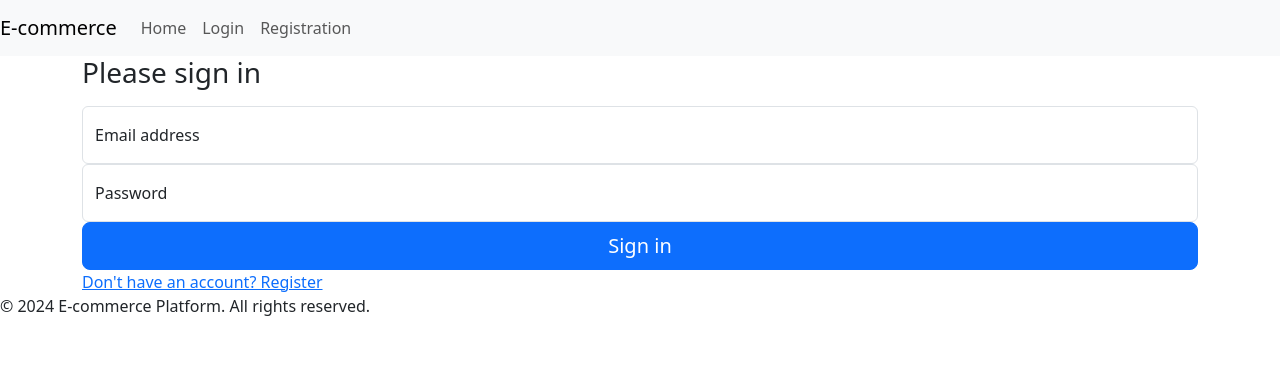
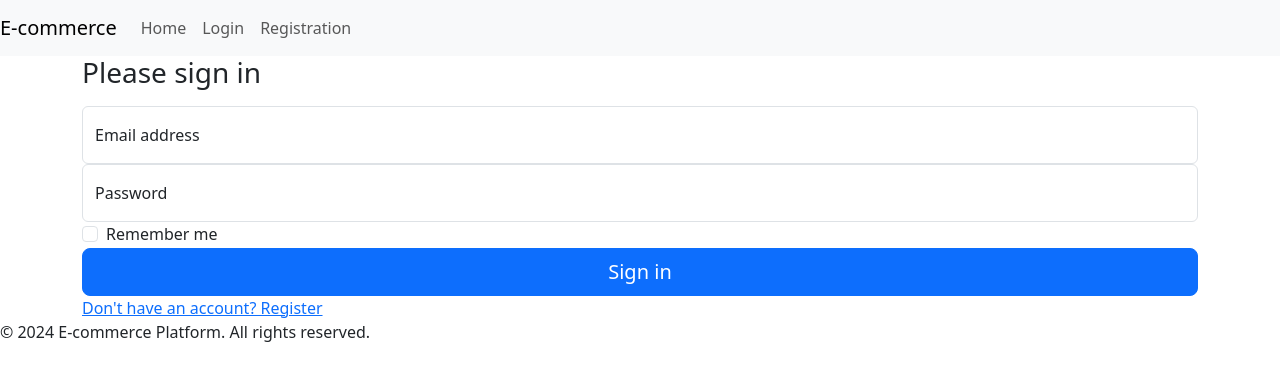
Before and after one commit to 32gede/Progetto, a Flask app: page /login in a window 1280 px wide. Shown: the top 381 px of the page. Run offline with Flask 3, Linux system fonts and the light colour scheme; some libraries are stand-ins or nearby versions.

Commit message:
Aggiunta funzione "remember me", che non funziona

```diff
--- a/app.py
+++ b/app.py
@@ -6,6 +6,10 @@ from database import init_db, get_db_session
 from flask_login import LoginManager
 
 app = Flask(__name__, template_folder='templates')
+
+# Configura la chiave segreta per Flask
+app.config['SECRET_KEY'] = 'your_secret_key_here'  # Sostituisci con una chiave segreta sicura
+
 app.config['SESSION_TYPE'] = 'filesystem'
 Session(app)
 
--- a/routes.py
+++ b/routes.py
@@ -1,8 +1,9 @@
-from flask import Blueprint, render_template, request, redirect, session, url_for
+from flask import Blueprint, render_template, request, redirect, session, url_for, flash
 from models import User, UserSeller, UserBuyer, Product, Brand, Category, Review, CartItem
 from database import get_db_session
 from functools import wraps
 from flask_login import login_user, login_required, current_user, logout_user
+from datetime import timedelta
 
 main_routes = Blueprint('main', __name__)
 
@@ -18,9 +19,7 @@ def role_required(*roles):
             if user.role not in roles:
                 return redirect(url_for('main.index'))
             return f(*args, **kwargs)
-
         return decorated_function
-
     return decorator
 
 
@@ -38,11 +37,16 @@ def login():
     if request.method == 'POST':
         email = request.form['email']
         password = request.form['password']
+        remember = 'remember' in request.form
         db_session = get_db_session()
         user = db_session.query(User).filter_by(email=email).first()
         if user and user.check_password(password):
-            session['id'] = user.id
-            login_user(user)
+            session.permanent = remember  # Set session permanence based on remember checkbox
+            login_user(user, remember=remember)
+            if remember:
+                session.permanent = True
+            else:
+                session.permanent = False
             return redirect(url_for('main.index'))
         else:
             return render_template('login.html', error='Invalid username or password')
@@ -55,6 +59,7 @@ def registration():
         email = request.form['email']
         password = request.form['password']
         role = request.form['role']
+        remember = 'remember' in request.form
         db_session = get_db_session()
         existing_user = db_session.query(User).filter_by(email=email).first()
         if not existing_user:
@@ -73,7 +78,13 @@ def registration():
                 db_session.add(new_buyer)
 
             db_session.commit()
-            return redirect(url_for('main.login'))
+            session.permanent = remember  # Set session permanence based on remember checkbox
+            login_user(new_user, remember=remember)
+            if remember:
+                session.permanent = True
+            else:
+                session.permanent = False
+            return redirect(url_for('main.index'))
         return render_template('registration.html', error='User already exists')
     return render_template('registration.html')
 
@@ -102,7 +113,7 @@ def view_product(product_id):
     db_session = get_db_session()
     product = db_session.query(Product).filter_by(id=product_id).first()
     if not product:
-        return render_template('product.html', error="Product doesn't exist")
+        return render_template('products.html', error="Product doesn't exist")
     return render_template('product.html', product=product)
 
 
@@ -144,8 +155,7 @@ def add_product():
     categories = db_session.query(Category).all()
     return render_template('add_product.html', brands=brands, categories=categories)
 
-
-@main_routes.route('/product/remove', methods=['GET', 'POST'])
+@main_routes.route('/product/<int:product_id>/remove', methods=['POST'])
 @login_required
 @role_required('seller')
 def remove_product(product_id):
@@ -164,7 +174,7 @@ def remove_product(product_id):
 def edit_product(product_id):
     db_session = get_db_session()
     product = db_session.query(Product).filter_by(id=product_id).first()
-    if not product or product.seller_id != session['id']:
+    if not product or product.seller_id != current_user.id:
         return redirect(url_for('main.index'))
     if request.method == 'POST':
         product.name = request.form['name']
--- a/templates/login.html
+++ b/templates/login.html
@@ -15,6 +15,12 @@
             <input type="password" name="password" class="form-control" id="floatingPassword" placeholder="Password">
             <label for="floatingPassword">Password</label>
         </div>
+        <div class="form-check">
+            <input class="form-check-input" type="checkbox" name="remember" id="remember">
+            <label class="form-check-label" for="remember">
+                Remember me
+            </label>
+        </div>
         {% if error %}
             <div class="alert alert-danger" role="alert">{{ error }}</div>
         {% endif %}
--- a/templates/registration.html
+++ b/templates/registration.html
@@ -23,6 +23,12 @@
             </select>
             <label for="floatingRole">Role</label>
         </div>
+        <div class="form-check">
+            <input class="form-check-input" type="checkbox" name="remember" id="remember">
+            <label class="form-check-label" for="remember">
+                Remember me
+            </label>
+        </div>
         {% if error %}
             <div class="alert alert-danger" role="alert">{{ error }}</div>
         {% endif %}
```
Also changed, not shown: templates/edit_product.html (added).
